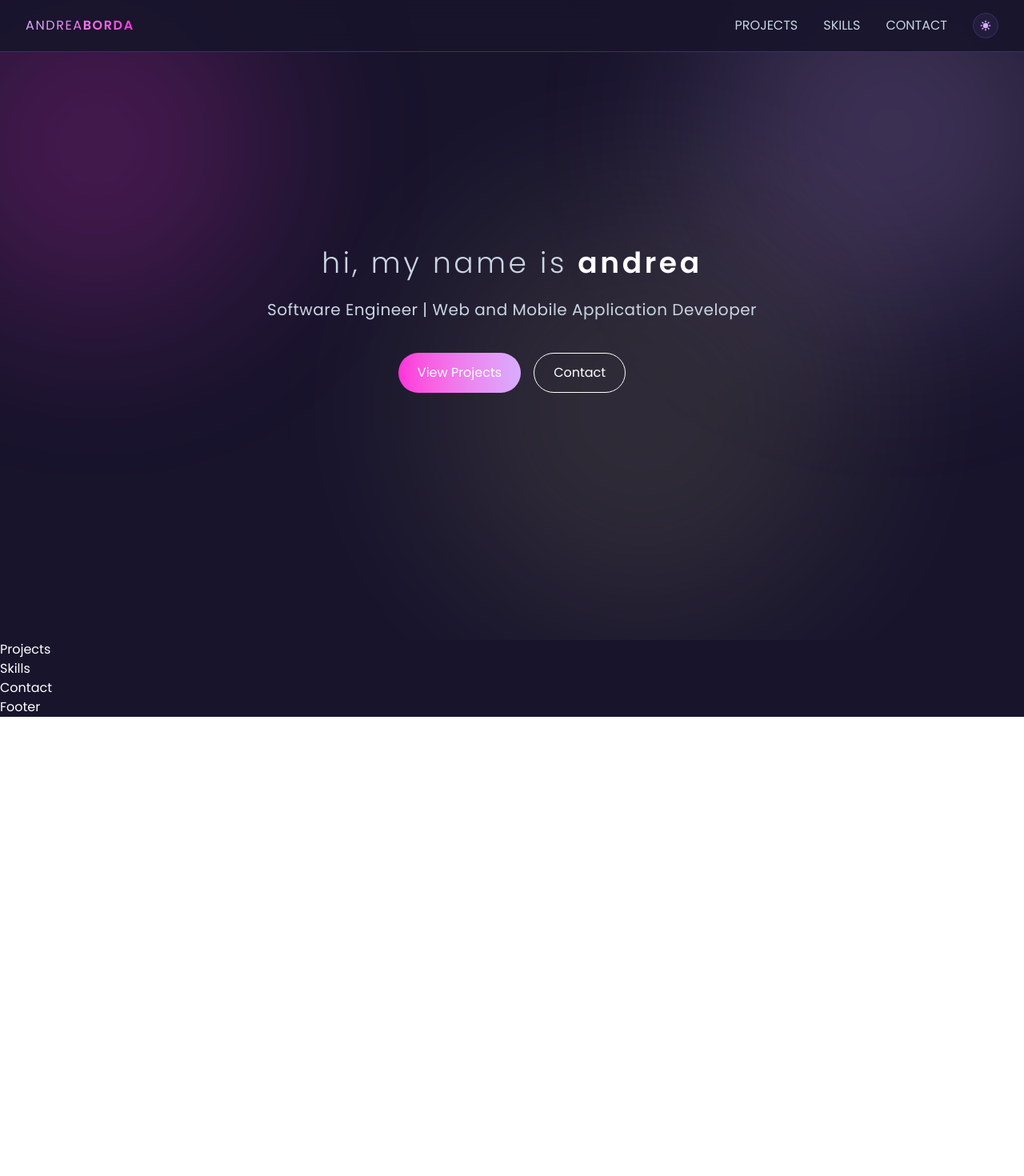
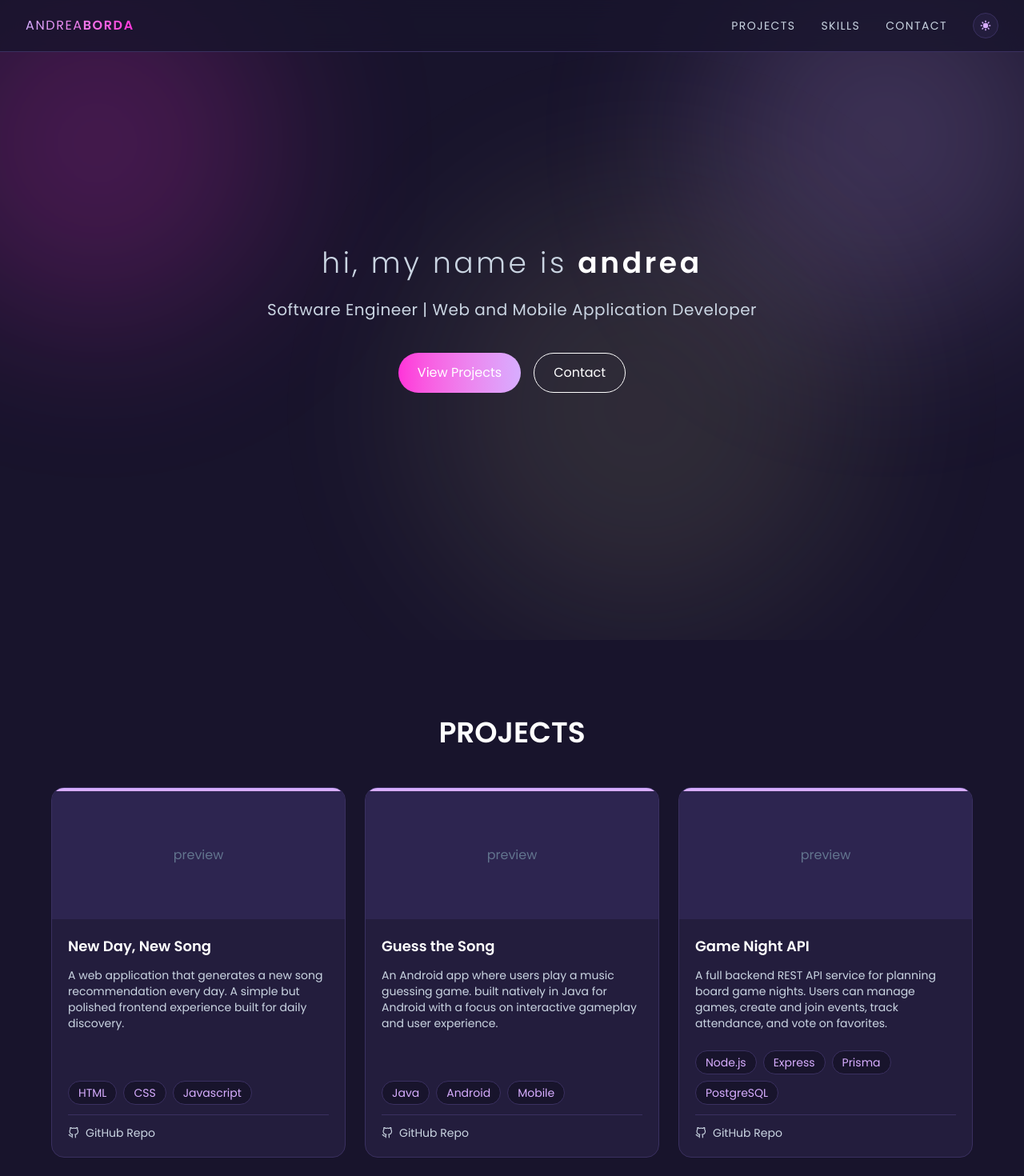
Before and after one commit to andreabordaa/portfolio-website, a React (Vite) app: page / in a window 1280 px wide. Shown: the top 1470 px of the page at 80% size. Before the commit the page ends 896 px from the top, so only its background shows below. Built offline with nearby package versions, Linux system fonts and the light colour scheme.

Commit message:
feat: add projects section with cards and github links

```diff
--- a/src/components/Hero.jsx
+++ b/src/components/Hero.jsx
@@ -1,6 +1,9 @@
 export default function Hero({ theme }) {
   return (
-    <section className="relative min-h-screen flex flex-col items-center justify-center overflow-hidden">
+    <section
+      id="hero"
+      className="relative min-h-screen flex flex-col items-center justify-center overflow-hidden"
+    >
       <div className="absolute w-[500px] h-[500px] rounded-full bg-[#FF32D9] opacity-20 blur-[120px] top-[-100px] left-[-100px] animate-blob" />
       <div className="absolute w-[500px] h-[500px] rounded-full bg-[#D7ADFF] opacity-20 blur-[120px] top-[-100px] right-[-100px] animate-blob animation-delay-2000" />
       <div className="absolute w-[500px] h-[500px] rounded-full bg-[#FDF8A1] opacity-10 blur-[100px] top-[40%] left-[40%] animate-blob animation-delay-4000" />
--- a/src/components/NavBar.jsx
+++ b/src/components/NavBar.jsx
@@ -15,15 +15,24 @@ export default function NavBar({ theme }) {
 
       {/* Nav Links */}
       <ul className="flex items-center gap-8 text-md tracking widest">
-        <li className="text-slate-300 hover:text-white transition cursor-pointer">
+        <a
+          href="#projects"
+          className="text-slate-300 hover:text-white transition tracking-widest text-sm"
+        >
           PROJECTS
-        </li>
-        <li className="text-slate-300 hover:text-white transition cursor-pointer">
+        </a>
+        <a
+          href="#skills"
+          className="text-slate-300 hover:text-white transition tracking-widest text-sm"
+        >
           SKILLS
-        </li>
-        <li className="text-slate-300 hover:text-white transition cursor-pointer">
+        </a>
+        <a
+          href="#contact"
+          className="text-slate-300 hover:text-white transition tracking-widest text-sm"
+        >
           CONTACT
-        </li>
+        </a>
 
         {/* Light/Dark Mode toggle button */}
         <li
--- /dev/null
+++ b/src/components/ProjectCard.jsx
@@ -0,0 +1,48 @@
+import { FiGithub } from "react-icons/fi";
+
+export default function ProjectCard({ project, theme }) {
+  return (
+    <div
+      className={`${theme.cardBg} ${theme.cardBorder} rounded-2xl overflow-hidden flex flex-col hover:border-[#D7ADFF] hover:-translate-y-1 transition-all duration-300`}
+    >
+      <div className="h-1 w-full" style={{ background: project.color }} />
+      {/* Image placeholder */}
+      <div className="w-full h-40 bg-[#2D2550] flex items-center justify-center">
+        <span className="text-slate-500 text-md">preview</span>
+      </div>
+
+      {/* Card content */}
+      <div className="flex flex-col gap-3 p-5 flex-1">
+        <h3 className="text-white font-semibold text-lg">{project.title}</h3>
+        <p className={`text-sm leading-relazed ${theme.textSecondary}`}>
+          {project.description}
+        </p>
+
+        {/* Tech tags */}
+        <div className="flex flex-wrap gap-2 mt-auto pt-3">
+          {project.tags.map((tag) => (
+            <span
+              key={tag}
+              className="text-sm px-3 py-1 rounded-full bg-[#18142C] text-[#D7ADFF] border border-[#3A3060]"
+            >
+              {tag}
+            </span>
+          ))}
+        </div>
+
+        {/* Links */}
+        <div className="flex gap-4 pt-3 border-t border-[#3A3060]">
+          <a
+            href={project.github}
+            target="_blank"
+            rel="noopener noreferrer"
+            className="flex items-center
+          gap-2 text-sm text-slate-300 hover:text-white translation"
+          >
+            <FiGithub /> GitHub Repo
+          </a>
+        </div>
+      </div>
+    </div>
+  );
+}
--- a/src/components/Projects.jsx
+++ b/src/components/Projects.jsx
@@ -1,3 +1,22 @@
+import { projects } from "../data/projects";
+import ProjectCard from "./ProjectCard";
+
 export default function Projects({ theme }) {
-  return <div>Projects</div>;
+  return (
+    <section
+      id="projects"
+      className="min-h-screen px-8 py-24 flex flex-col items-center gap-12"
+    >
+      {/* Projects Heading */}
+      <div className="flex flex-col items-center gap-3">
+        <h2 className="text-4xl font-semibold text-white">PROJECTS</h2>
+      </div>
+      {/* Cards Grid */}
+      <div className="grid grid-cols-1 md:grid-cols-2 lg:grid-cols-3 gap-6 w-full max-w-6xl">
+        {projects.map((project) => (
+          <ProjectCard key={project.id} project={project} theme={theme} />
+        ))}
+      </div>
+    </section>
+  );
 }
--- a/src/data/projects.js
+++ b/src/data/projects.js
@@ -0,0 +1,32 @@
+export const projects = [
+  {
+    id: 1,
+    title: "New Day, New Song",
+    description:
+      "A web application that generates a new song recommendation every day. A simple but polished frontend experience built for daily discovery.",
+    tags: ["HTML", "CSS", "Javascript"],
+    github: "https://github.com/andreabordaa/new-day-new-song",
+    demo: null,
+    color: "#D7ADFF",
+  },
+  {
+    id: 2,
+    title: "Guess the Song",
+    description:
+      "An Android app where users play a music guessing game. built natively in Java for Android with a focus on interactive gameplay and user experience.",
+    tags: ["Java", "Android", "Mobile"],
+    github: "https://github.com/andreabordaa/guess-the-song-app",
+    demo: null,
+    color: "#D7ADFF",
+  },
+  {
+    id: 3,
+    title: "Game Night API",
+    description:
+      "A full backend REST API service for planning board game nights. Users can manage games, create and join events, track attendance, and vote on favorites.",
+    tags: ["Node.js", "Express", "Prisma", "PostgreSQL"],
+    github: "https://github.com/andreabordaa/game-night-api",
+    demo: null,
+    color: "#D7ADFF",
+  },
+];
--- a/src/index.css
+++ b/src/index.css
@@ -30,3 +30,7 @@
 .animation-delay-4000 {
   animation-delay: 3s;
 }
+
+html {
+  scroll-behavior: smooth;
+}
--- a/src/utils/theme.js
+++ b/src/utils/theme.js
@@ -8,7 +8,7 @@ export default function getThemeClasses() {
     accentLavender: "text-[#D7ADFF]",
     cardBg: "bg-[#231D3D]",
     cardBorder: "border border-[#3a3060]",
-    navBg: "bg-[#18142C]/90",
+    navBg: "bg-[#18142C]/80",
     buttonPrimary:
       "bg-gradient-to-r from-[#FF32D9] to-[#D7ADFF] text-white rounded-full px-6 py-3 hover:opacity-90 transition",
     buttonOutline:
```
